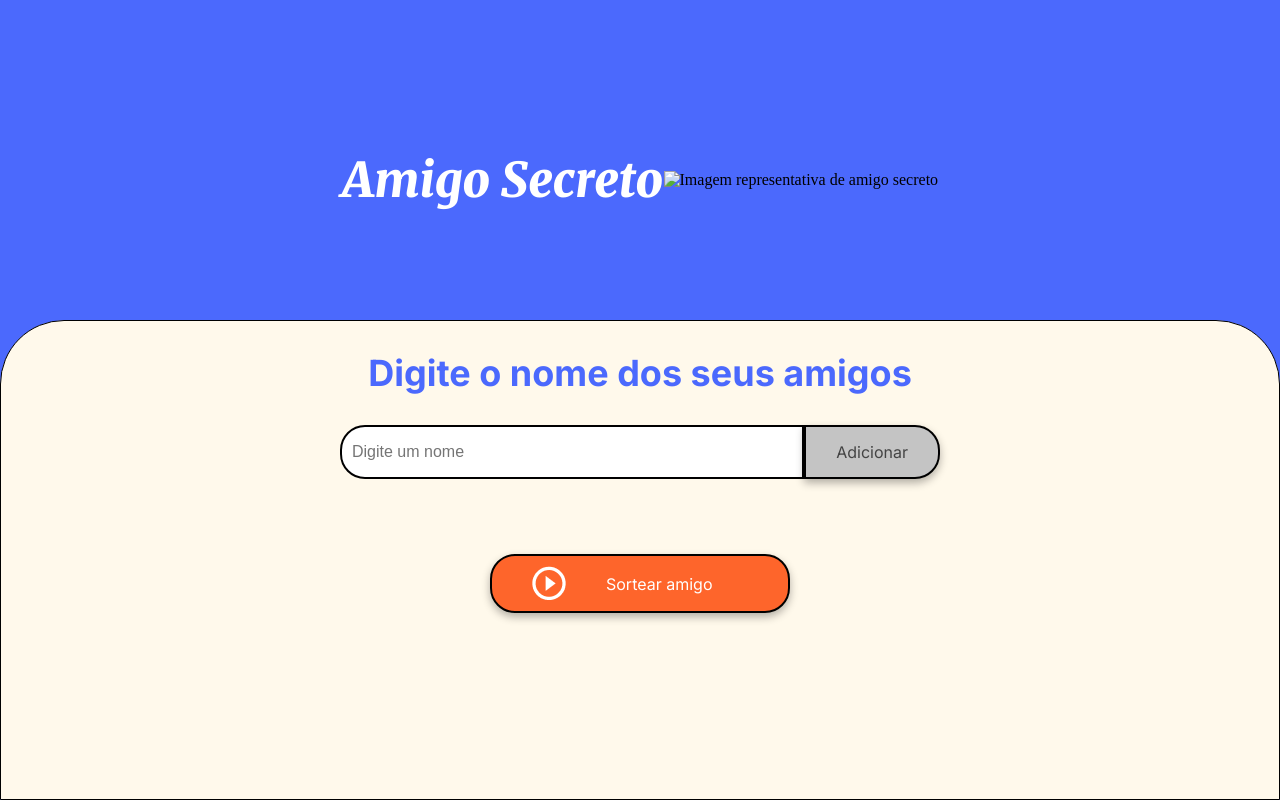
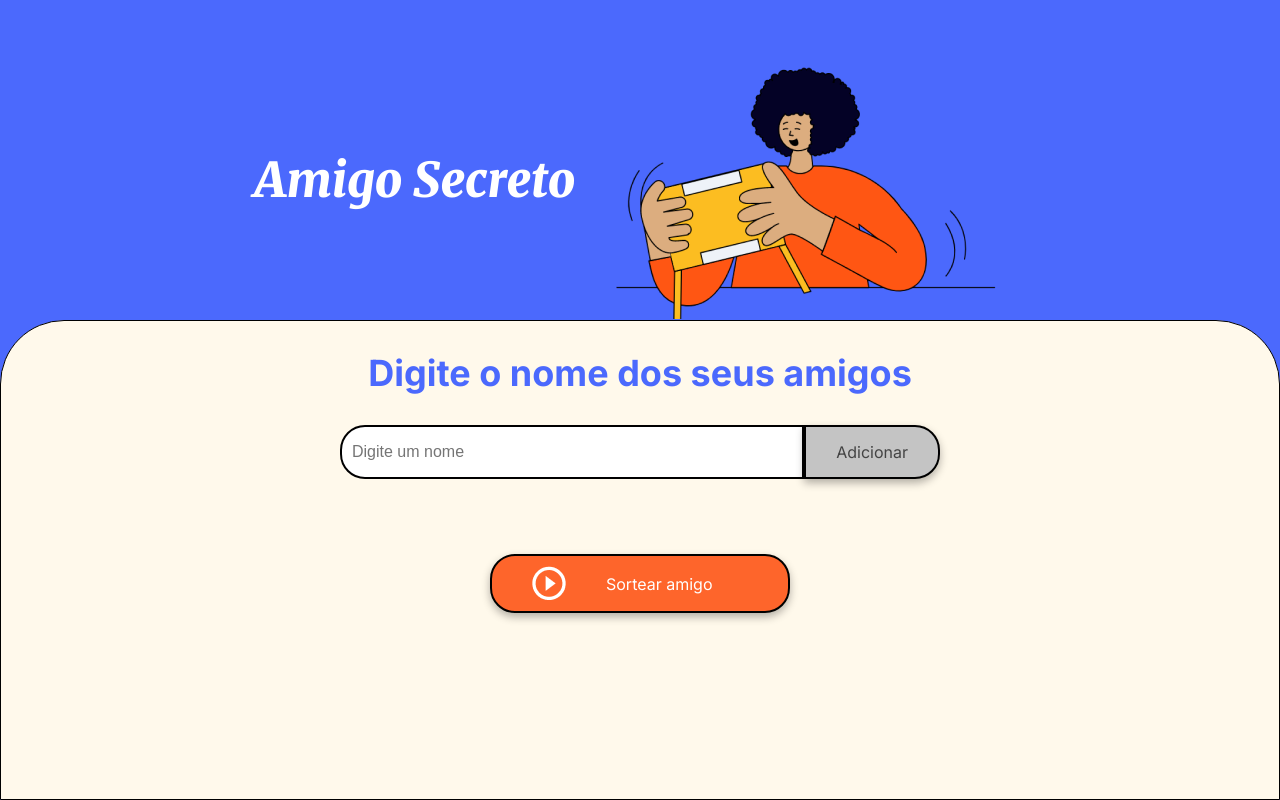
Before and after one commit to Kari-Prado/Amigo-Secreto, a plain HTML site: page index.html in a window 1280 px wide. Drawn offline with Linux system fonts and the light colour scheme; files whose address does not match are found by name.

Commit message:
Update index.html

```diff
--- a/index.html
+++ b/index.html
@@ -14,7 +14,7 @@
     <main class="main-content">
         <header class="header-banner">
             <h1 class="main-title">Amigo Secreto</h1>
-            <img src="assets/amigo-secreto.png" alt="Imagem representativa de amigo secreto">
+            <img src="amigo-secreto.png" alt="Imagem representativa de amigo secreto">
         </header>
 
         <section class="input-section">
```
